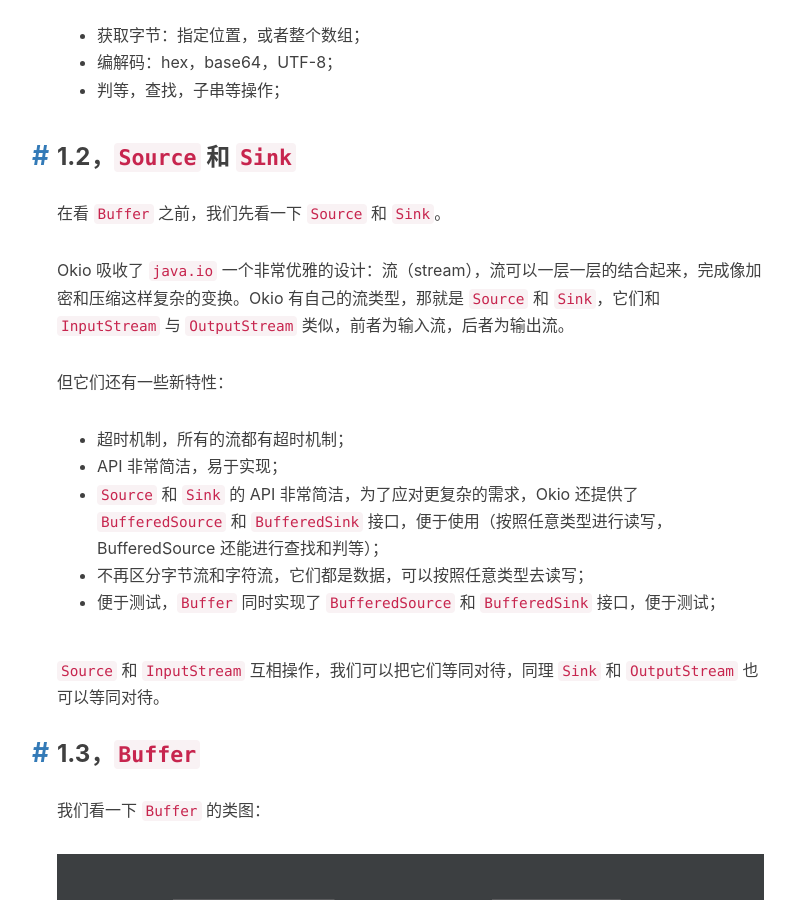
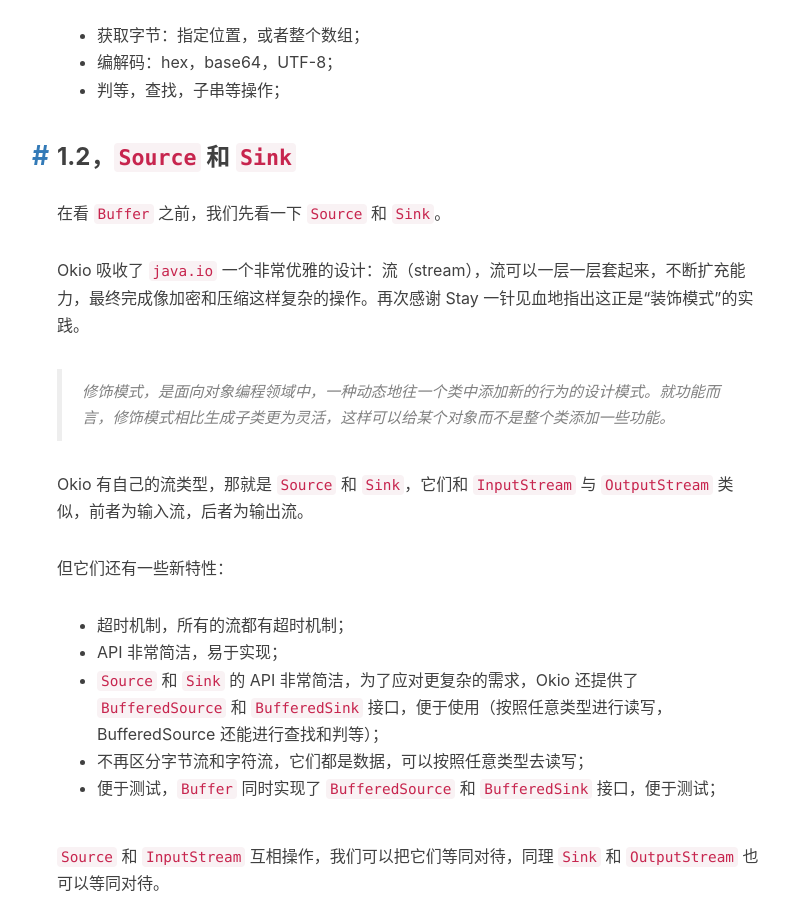
Before and after one commit to anzhidabai/Piasy.github.io, a Jekyll site: the page built from _posts/2016-08-04-Understand-Okio.md, in a window 1280 px wide and 900 px high, scrolled down 1406 px. Shown: the whole window, without its empty margins (208-1003 px from the left). Built offline with Jekyll 4.4.1, drawn with Linux system fonts in a browser that asks for light colours; comment, search, counter and statistics services are not loaded; some of the changed text lies outside the part shown.

Commit message:
update "understand okio": decoration pattern!

```diff
--- a/_posts/2016-08-04-Understand-Okio.md
+++ b/_posts/2016-08-04-Understand-Okio.md
@@ -35,7 +35,11 @@ string 这个词本意是“串”，只不过在编程语言的世界中，我
 
 在看 `Buffer` 之前，我们先看一下 `Source` 和 `Sink`。
 
-Okio 吸收了 `java.io` 一个非常优雅的设计：流（stream），流可以一层一层的结合起来，完成像加密和压缩这样复杂的变换。Okio 有自己的流类型，那就是 `Source` 和 `Sink`，它们和 `InputStream` 与 `OutputStream` 类似，前者为输入流，后者为输出流。
+Okio 吸收了 `java.io` 一个非常优雅的设计：流（stream），流可以一层一层套起来，不断扩充能力，最终完成像加密和压缩这样复杂的操作。再次感谢 Stay 一针见血地指出这正是“装饰模式”的实践。
+
+> 修饰模式，是面向对象编程领域中，一种动态地往一个类中添加新的行为的设计模式。就功能而言，修饰模式相比生成子类更为灵活，这样可以给某个对象而不是整个类添加一些功能。
+
+Okio 有自己的流类型，那就是 `Source` 和 `Sink`，它们和 `InputStream` 与 `OutputStream` 类似，前者为输入流，后者为输出流。
 
 但它们还有一些新特性：
 
@@ -343,7 +347,9 @@ public final class GzipSink implements Sink {
 
 这里我们只关注主要流程，省略了很多代码，大家感兴趣可以自己去看。我们可以看到，构造 `GzipSink` 时，我们用传入的 `Sink` 构造了一个 `DeflaterSink`，后面的 `write` 操作我们都是转交给 DeflaterSink 做的。那这里就涉及到 `GzipSink`，`DeflaterSink`，和最初的 `Sink`，我们把数据写到 GzipSink 中，而它则把数据写到 DeflaterSink 中，后者又把数据最终写到目标 Sink 中。
 
-这里同样体现了分层的思想，分而治之！前文就已经提到，`java.io` 以及 Okio 都有一个“流”的概念，“流”可以一层一层连接起来完成复杂的工作，这就是分治思想很好的实践，分治使得我们每一层都很简单，只聚焦于一件事情，它们协作完成一件很复杂的工作。非常优雅。
+这里就是对装饰模式很好的实践，我们逐层扩充了我们的 Sink 对象的功能，应用装饰模式的目的其实就是为了分而治之！前文就已经提到，`java.io` 以及 Okio 都有一个“流”的概念，“流”可以一层一层连接起来完成复杂的工作，这就是分治思想很好的实践，分治使得我们每一层都很简单，只聚焦于一件事情，它们协作完成一件很复杂的工作。非常优雅。
+
+但分治也有很多种实现方式，例如建立一个分层的类继承体系，每层关注各自的事情，也有分治的效果，那装饰模式和继承相比优势何在呢？装饰模式使用更灵活，达到同样的效果，需要的类更少。例如我们有两种独立的需求，hash 和 gzip，这两种需求的各种组合方式我们都会用到，那这时就需要 4 个子类，但如果用装饰模式，我们就只需要 2 个类，在实际使用时添加需要的装饰即可。
 
 ## 6，总结
 
```
